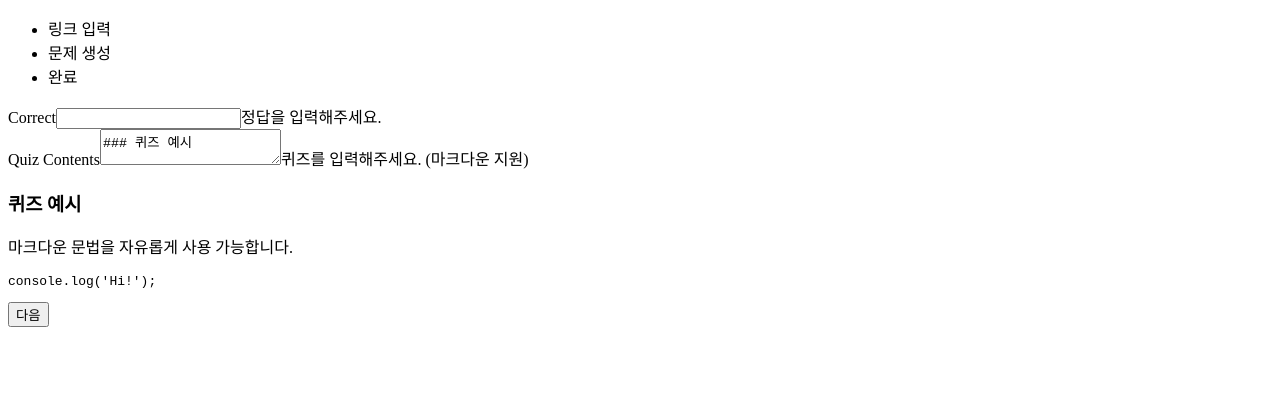
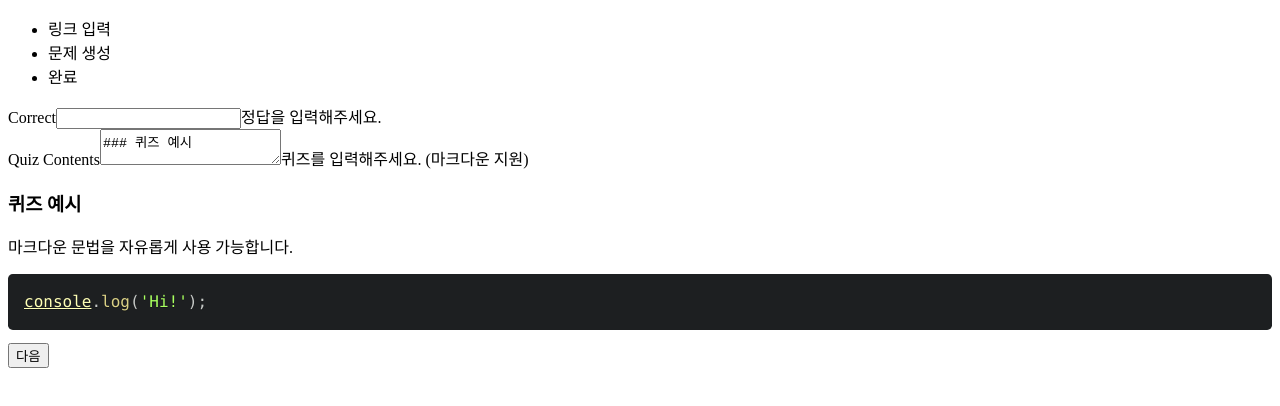
Before and after one commit to hmu332233/q-link, a Next.js app: page /links/new in a window 1280 px wide. Both pictures are taken after typing "Sample" into the empty fields and a click on the button "다음". Shown: the top 406 px of the page. Built offline with nearby package versions, Linux system fonts and the light colour scheme.

Commit message:
inline code에도 하이라이트 적용

```diff
--- a/components/MarkdownView.tsx
+++ b/components/MarkdownView.tsx
@@ -1,6 +1,7 @@
 import React from 'react';
 import ReactMarkdown from 'react-markdown';
-
+import { Prism as SyntaxHighlighter } from 'react-syntax-highlighter';
+import { atomDark } from 'react-syntax-highlighter/dist/cjs/styles/prism';
 type Props = {
   contents: string;
 };
@@ -8,7 +9,32 @@ type Props = {
 function MarkdownView({ contents }: Props) {
   return (
     <article className="prose w-full max-w-lg">
-      <ReactMarkdown>{contents}</ReactMarkdown>
+      <ReactMarkdown
+        components={{
+          code({ node, inline, className, children, ...props }) {
+            if (inline) {
+              return (
+                <code className={className} {...props}>
+                  {children}
+                </code>
+              );
+            }
+
+            const [, language] = /language-(\w+)/.exec(className || '') || [];
+            return (
+              <SyntaxHighlighter
+                children={String(children).replace(/\n$/, '')}
+                style={atomDark}
+                language={language || 'text'}
+                PreTag="div"
+                {...props}
+              />
+            );
+          },
+        }}
+      >
+        {contents}
+      </ReactMarkdown>
     </article>
   );
 }
--- a/styles/globals.css
+++ b/styles/globals.css
@@ -8,3 +8,13 @@ body {
   width: 100%;
   margin: 0 auto;
 }
+
+pre {
+  background-color: unset !important;
+  padding: 0 !important;
+}
+
+p > code {
+  border-radius: 0.3em !important;
+  background: rgba(175,184,193,.2) !important;
+}
```
